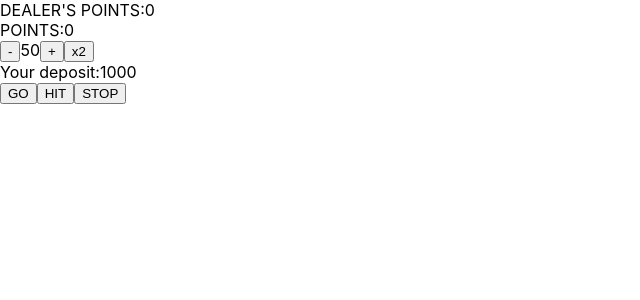
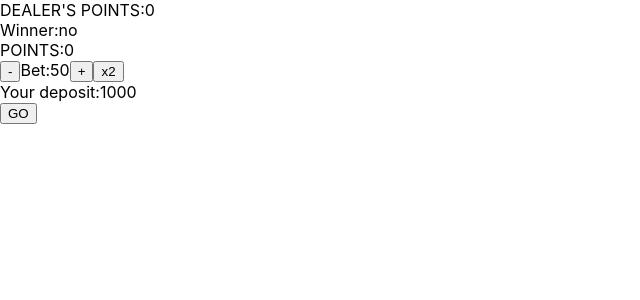
Before and after one commit to nikita2090/Blackjack, a React (Create React App) app: page / in a window 1280 px wide. Shown: the top 300 px of the page, without its empty margins (0-640 px from the left). Built offline with nearby package versions, Linux system fonts and the light colour scheme.

Commit message:
Logic of calculating winner and payment has added.
Functions calcPayment and calcWinner have added.
Components BetControls and GameControls have added.

```diff
--- a/src/App.js
+++ b/src/App.js
@@ -3,13 +3,15 @@ import React, { useReducer, useEffect } from 'react';
 /*import styles from './App.module.css';*/
 
 import Hand from './components/hand/Hand';
+import BetControls from "./components/bet-controls/BetControls";
+import GameControls from "./components/game-controls/GameControls";
+
 import { cards, mixCards } from "./sources/playingCards";
 
 
 let playingCards = null;
 let deposit = 1000;
-/*let userPoints = 0;
-let dealerPoints = 0;*/
+let winner = 'no';
 
 
 const reducer = (state, { type, card, bet, isUser, isDealerTurn }) => {
@@ -74,18 +76,12 @@ const App = () => {
 		dispatch({ type: 'addCard', isUser: false, card: playingCards.pop() });
 	};
 
-	const calcDeposit = () => {
-		const { bet } = state;
-		deposit = deposit - bet;
-	};
+	const startGame = () => {
+		winner = null;
 
-	const startGame = () => {
 		playingCards = [...cards];
 		mixCards(playingCards);
-
 		dealCards();
-
-		calcDeposit();
 	};
 
 	const changeBet = ({ target: { name } }) => {
@@ -144,10 +140,35 @@ const App = () => {
 		dispatch({
 			type: 'toggleTurn',
 			isDealerTurn: true
-		})
+		});
+	};
+
+	const calcWinner = (winner) => {
+		if (winner) return;
+
+		if (dealerPoints > 21 || userPoints > dealerPoints) {
+			return 'user'
+		} else if (userPoints < dealerPoints) {
+			return 'dealer'
+		} else {
+			return 'push'
+		}
+	};
+
+	const calcPayment = (winner, deposit) => {
+		let result;
+		if (winner === 'user') {
+			result = deposit + bet * 2;
+		} else if (winner === 'dealer') {
+			result = deposit - bet;
+		} else {
+			result = deposit;
+		}
+		return result;
 	};
 
 	useEffect(() => {
+		console.log('effect');
 		const { isDealerTurn } = state;
 		if (!isDealerTurn) return;
 
@@ -163,6 +184,8 @@ const App = () => {
 				type: 'toggleTurn',
 				isDealerTurn: false
 			});
+			winner = calcWinner();
+			deposit = calcPayment(winner, deposit);
 		}
 	});
 
@@ -170,29 +193,34 @@ const App = () => {
 	const userPoints = calculatePoints(userHand);
 	let dealerPoints = calculatePoints(dealerHand);
 
+	if (userPoints === 21) {
+		winner = 'user';
+		deposit = calcPayment(winner, deposit);
+	} else if (userPoints > 21) {
+		winner = 'dealer';
+		deposit = calcPayment(winner, deposit);
+	}
+
 	return (
 		<main>
-			<Hand hand={dealerHand}/>
+			<Hand hand={dealerHand}
+			      points={dealerPoints}/>
 			<div>DEALER'S POINTS:{dealerPoints}</div>
+
+			<div>Winner:{winner}</div>
 
 			<div>POINTS:{userPoints}</div>
 			<Hand hand={userHand}/>
 
-			<div>
-				<button name='minus' onClick={changeBet}>-</button>
-				<span>{bet}</span>
-				<button name='plus' onClick={changeBet}>+</button>
-				<button name='double' onClick={changeBet}>x2</button>
-			</div>
+			<BetControls bet={bet}
+			             changeBet={changeBet}
+			             deposit={deposit}
+			             winner={winner}/>
 
-			<div>Your deposit:{deposit}</div>
-
-
-			<div>
-				<button onClick={startGame}>GO</button>
-				<button onClick={hit}>HIT</button>
-				<button onClick={stop}>STOP</button>
-			</div>
+			<GameControls start={startGame}
+			              hit={hit}
+			              stop={stop}
+			              winner={winner}/>
 		</main>
 	)
 };
--- /dev/null
+++ b/src/components/bet-controls/BetControls.js
@@ -0,0 +1,17 @@
+import React from 'react';
+/*import PropTypes from ''*/
+
+import styles from './BetControls.module.css';
+
+
+const BetControls = ({ bet, changeBet, deposit, winner }) => (
+	<div>
+		{winner && <button name='minus' onClick={changeBet}>-</button>}
+		<span>Bet:{bet}</span>
+		{winner && <button name='plus' onClick={changeBet}>+</button>}
+		<button name='double' onClick={changeBet}>x2</button>
+		<div>Your deposit:{deposit}</div>
+	</div>
+);
+
+export default BetControls;
--- /dev/null
+++ b/src/components/game-controls/GameControls.js
@@ -0,0 +1,15 @@
+import React from 'react';
+/*import PropTypes from ''*/
+
+import styles from './GameControls.module.css';
+
+
+const GameControls = ({winner, start, hit, stop}) => (
+	<div>
+		{winner && <button onClick={start}>GO</button>}
+		{!winner && <button onClick={hit}>HIT</button>}
+		{!winner && <button onClick={stop}>STOP</button>}
+	</div>
+);
+
+export default GameControls;
```
Also changed, not shown: src/components/bet-controls/BetControls.module.css (added), src/components/game-controls/GameControls.module.css (added).
